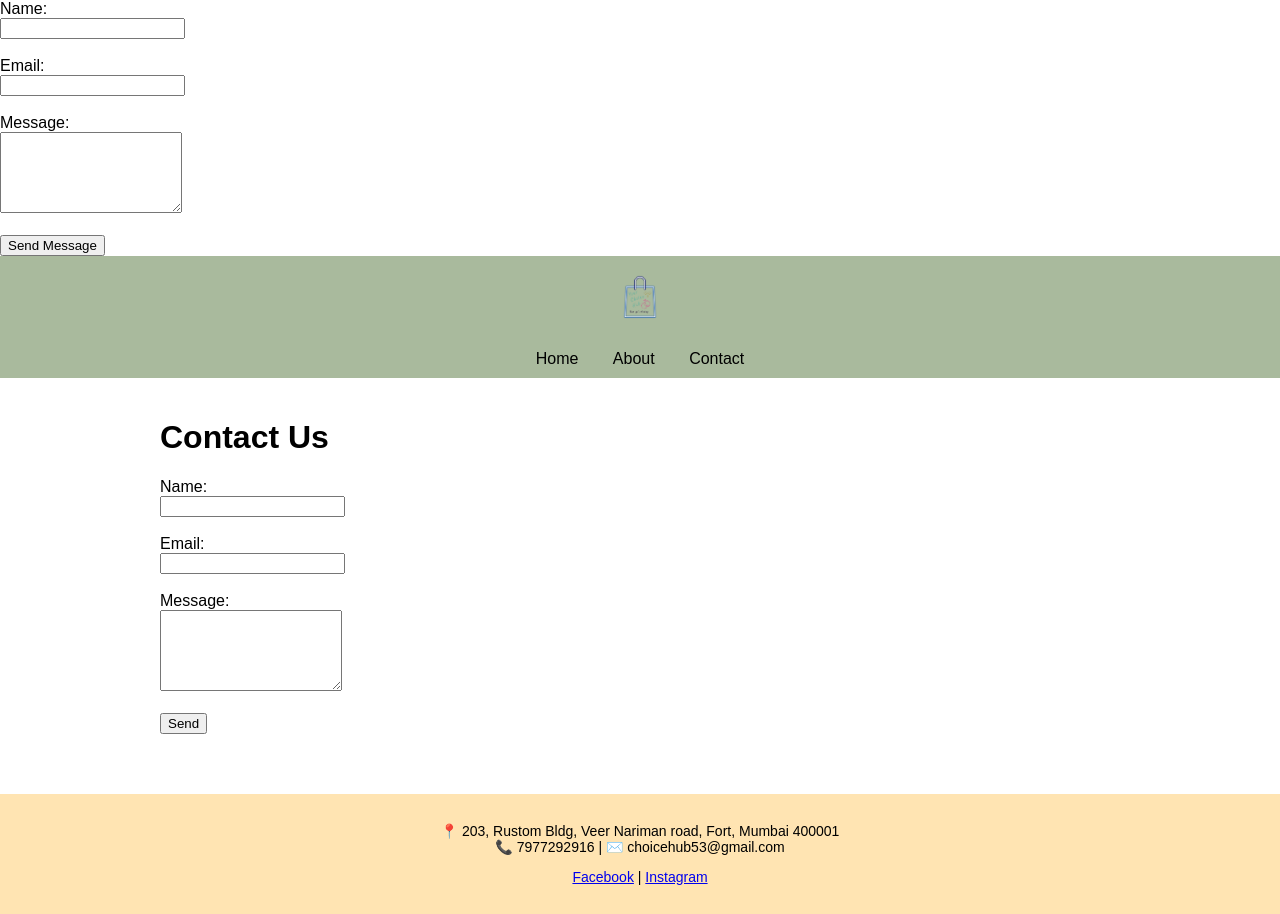
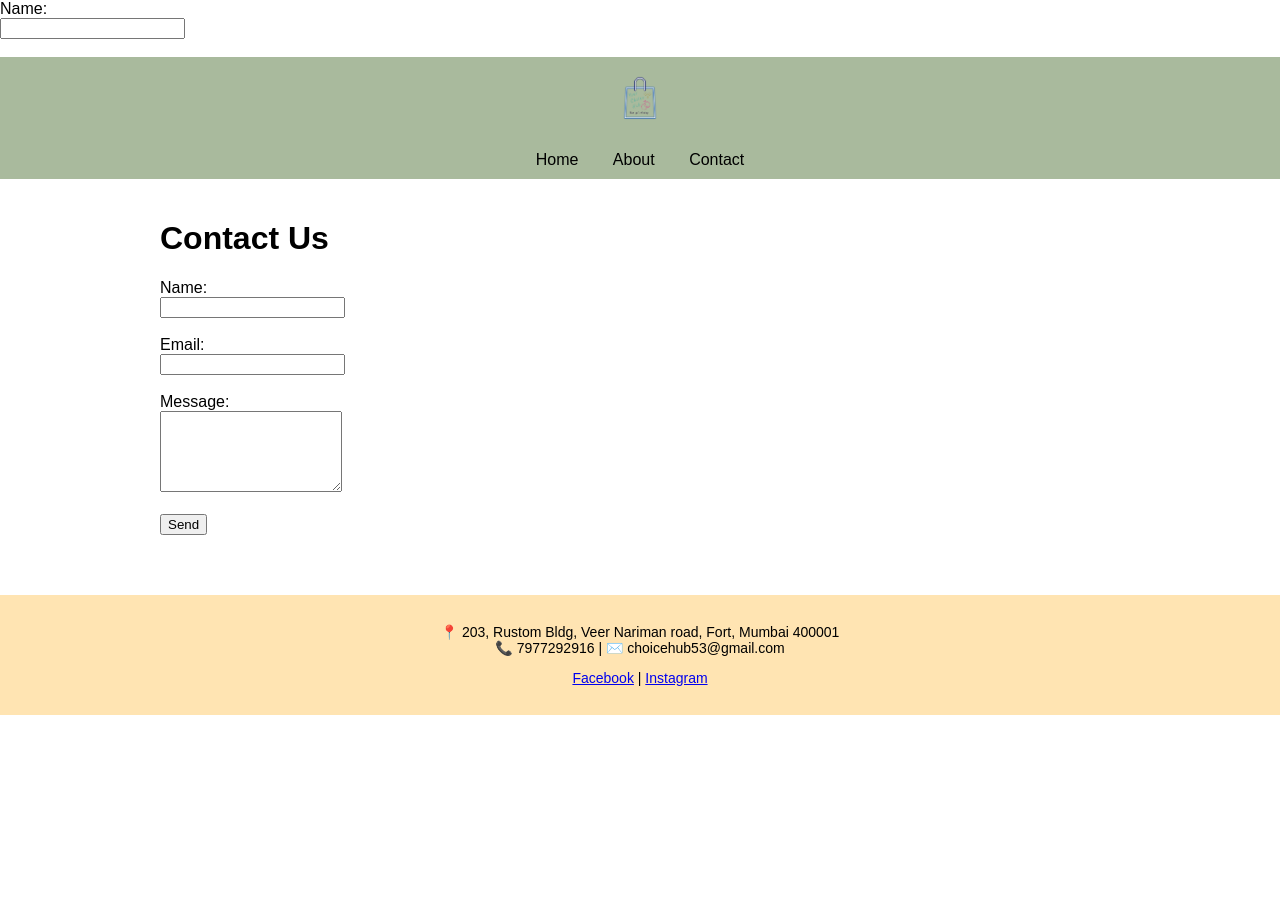
Before and after one commit to choicehub53/yourchoicehub, a Flask app: page /contact in a window 1280 px wide. After the commit the page ends 715 px from the top, so only its background shows below. Run offline with Flask 3, Linux system fonts and the light colour scheme.

Commit message:
Update contact.html

```diff
--- a/templates/contact.html
+++ b/templates/contact.html
@@ -12,15 +12,6 @@
 
   <label for="name">Name:</label><br>
   <input type="text" name="name" required><br><br>
-
-  <label for="email">Email:</label><br>
-  <input type="email" name="email" required><br><br>
-
-  <label for="message">Message:</label><br>
-  <textarea name="message" rows="5" required></textarea><br><br>
-
-  <button type="submit">Send Message</button>
-</form>
     <body>
 <header>
     <img src="/static/images/logo.png" alt="Your Choice Hub Logo">
```
